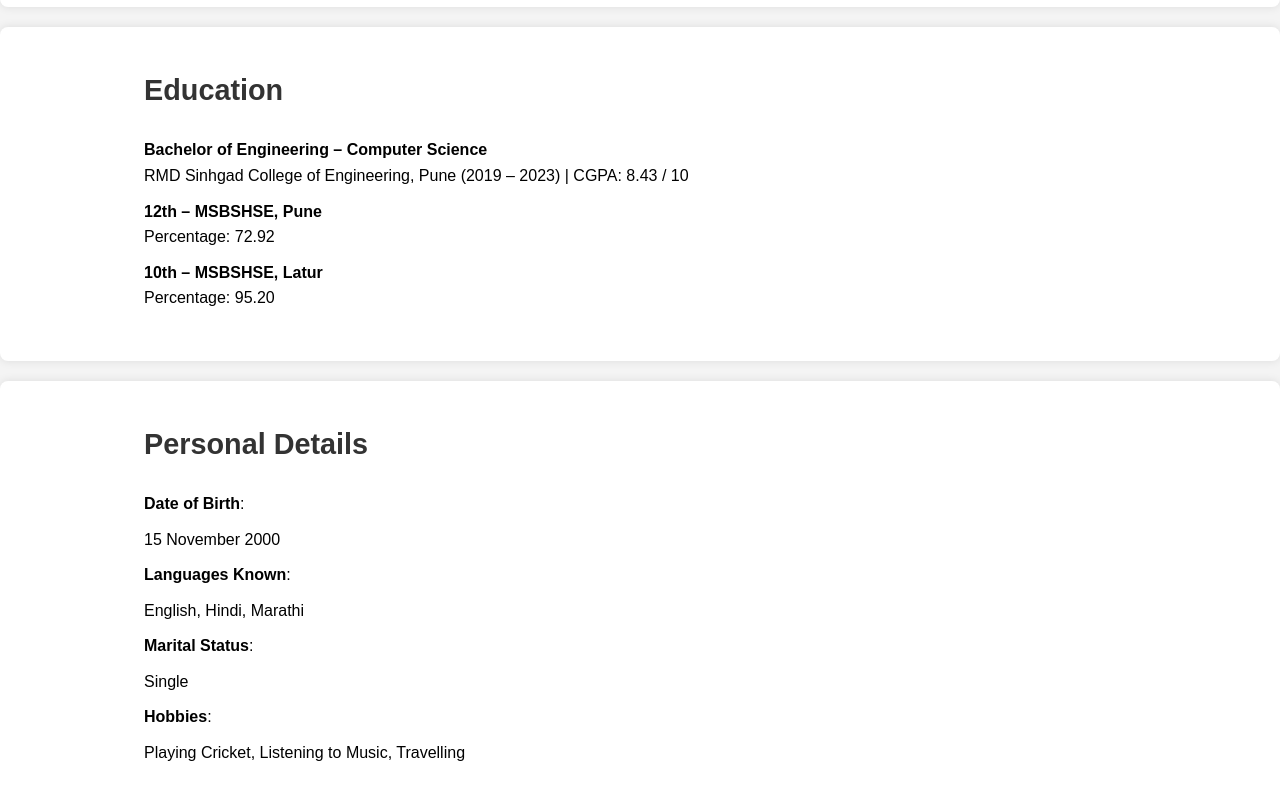
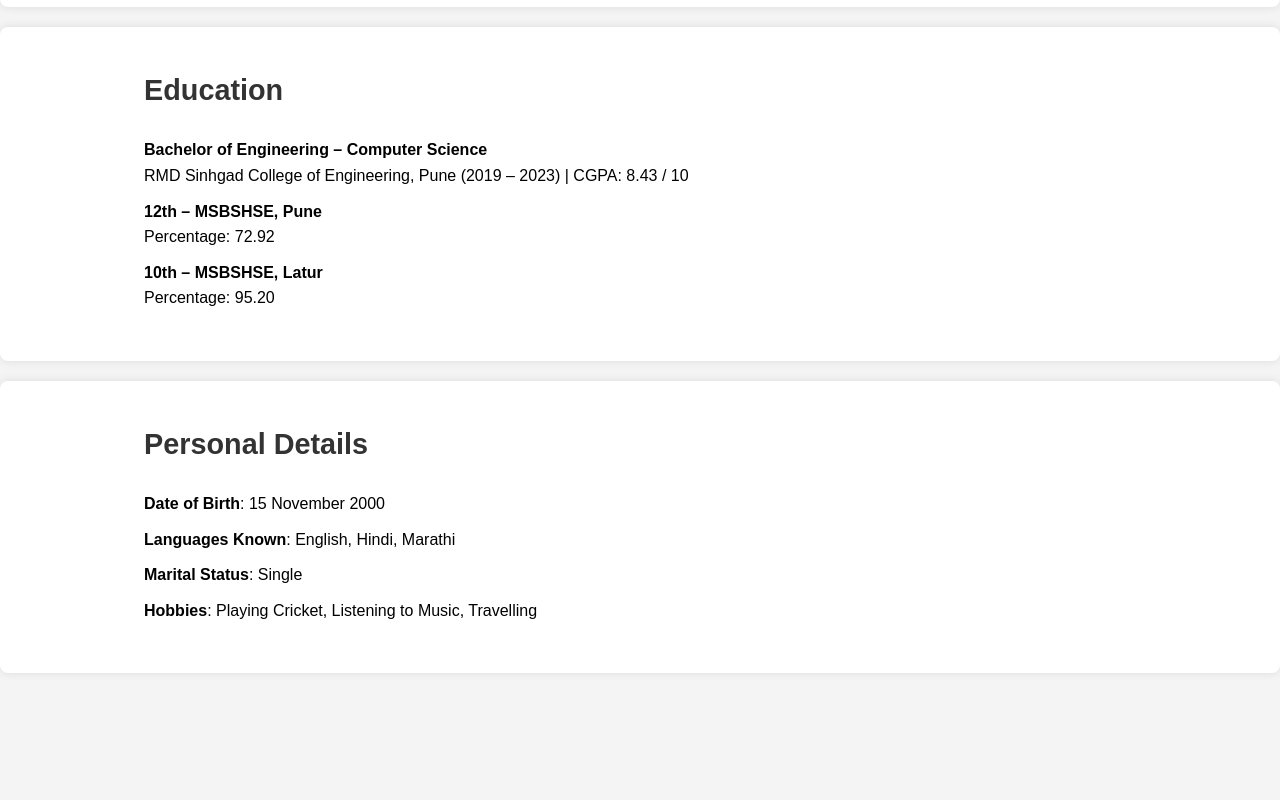
Before and after one commit to PRATIKGITTE/PRATIKGITTE.github.io, a plain HTML site: page index.html in a window 1280 px wide. Shown: the part 1752-2552 px from the top of the page. Drawn offline with Linux system fonts and the light colour scheme.

Commit message:
Update index.html

```diff
--- a/index.html
+++ b/index.html
@@ -118,7 +118,7 @@
             <h2>Professional Experience</h2>
             <p><strong>Java Full Stack Developer</strong><br>
             Futurefold Software Private Limited<br>
-            April 2022 – Present</p>
+            July 2022 – Present</p>
             <ul>
                 <li>Involved in the full software development life cycle from requirement gathering to deployment.</li>
                 <li>Developed RESTful APIs using Java and Spring Boot for backend services.</li>
@@ -157,10 +157,10 @@
     <section class="personal">
         <div class="container">
             <h2>Personal Details</h2>
-            <p><strong>Date of Birth</strong>: <p>15 November 2000</p>
-            <p><strong>Languages Known</strong>: <p>English, Hindi, Marathi</p>
-            <p><strong>Marital Status</strong>: <p>Single</p>
-            <p><strong>Hobbies</strong>: <p>Playing Cricket, Listening to Music, Travelling</p>
+            <p><strong>Date of Birth</strong>: 15 November 2000</p>
+            <p><strong>Languages Known</strong>: English, Hindi, Marathi</p>
+            <p><strong>Marital Status</strong>: Single</p>
+            <p><strong>Hobbies</strong>: Playing Cricket, Listening to Music, Travelling</p>
         </div>
     </section>
 
```
